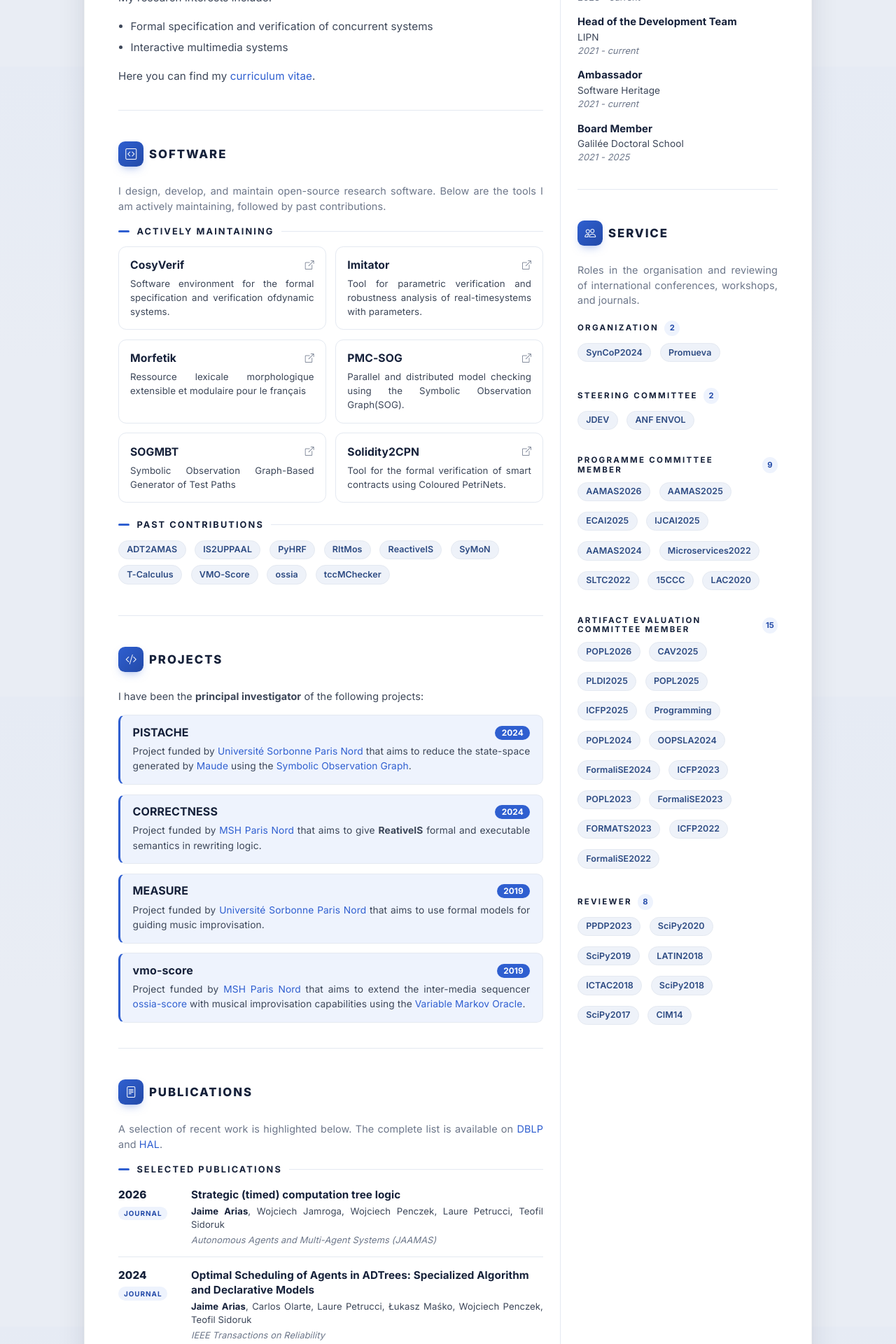
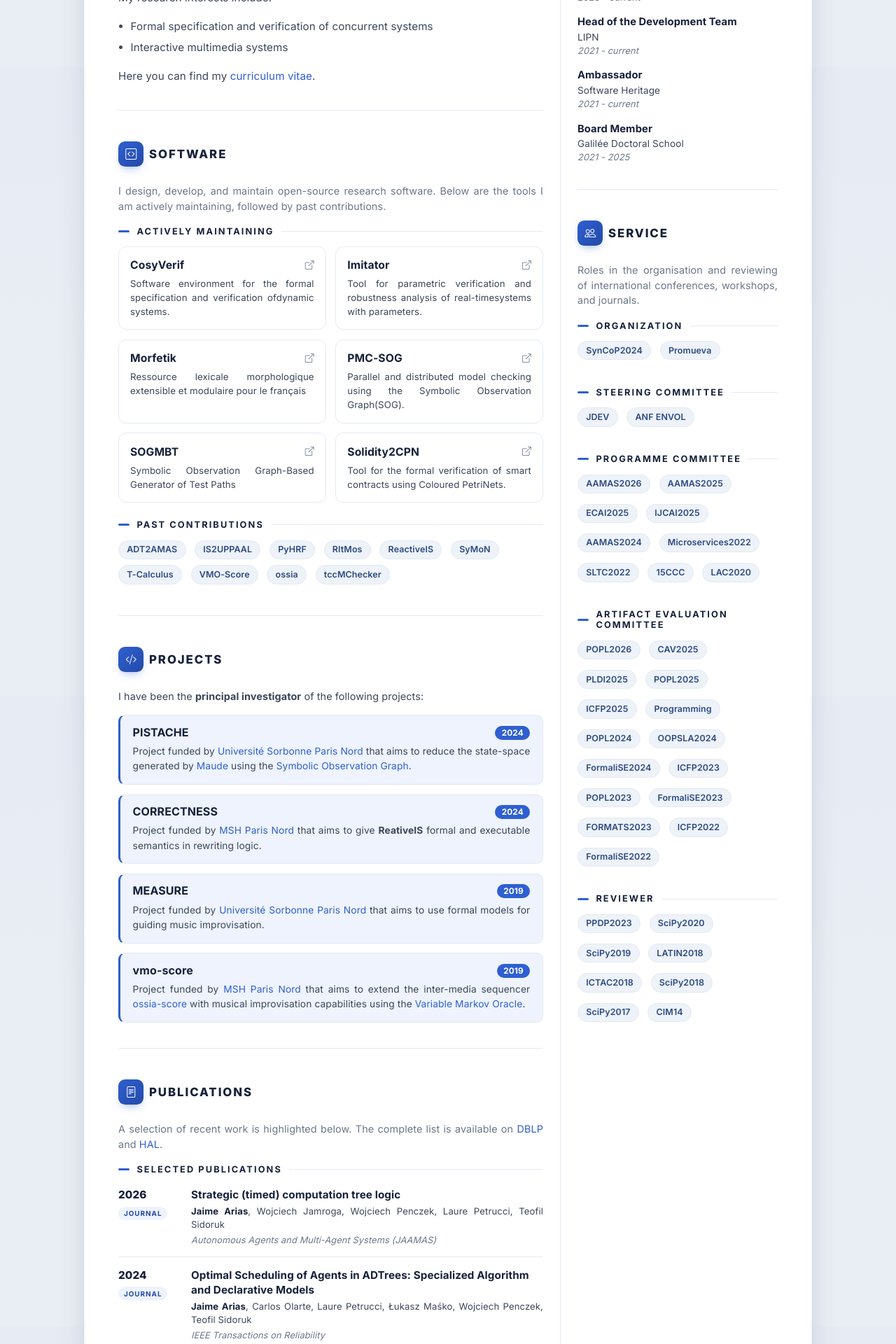
Before and after one commit to himito/himito.github.io, a Jekyll site: the page built from index.md, in a window 1280 px wide. Shown: the part 805-2725 px from the top of the page at 70% size. Built offline with Jekyll 4.4.1, drawn with Linux system fonts in a browser that asks for light colours; nearby versions of some CDN libraries; some web fonts are replaced; library files that are not in the unit come from our copies.

Commit message:
refactor service.yml and service.html for consistency; enhance subheading styles in custom.css for improved visibility

```diff
--- a/_data/service.yml
+++ b/_data/service.yml
@@ -18,7 +18,7 @@
       acronym: "ANF ENVOL"
       year: "2024"
       url: "https://indico.in2p3.fr/event/36333/"
-- title: "Programme Committee Member"
+- title: "Programme Committee"
   events:
     - title: 25th International Conference on Autonomous Agents and Multi-Agent Systems)
       acronym: AAMAS2026
@@ -57,7 +57,7 @@
       year: 2020
       url: https://lac2020.sciencesconf.org/resource/page/id/2.html
 
-- title: "Artifact Evaluation Committee Member"
+- title: "Artifact Evaluation Committee"
   events:
     - title: 53rd ACM SIGPLAN Symposium on Principles of Programming Languages
       acronym: POPL2026
--- a/_includes/service.html
+++ b/_includes/service.html
@@ -13,7 +13,6 @@
     <div class="service-group">
       <h4 class="resume-subheading service-group-heading">
         {{ item.title }}
-        <span class="service-count">{{ item.events | size }}</span>
       </h4>
       <ul class="list-inline service-chips mb-0">
         {% assign years = item.events | group_by: "year" %}
--- a/assets/css/custom.css
+++ b/assets/css/custom.css
@@ -291,9 +291,10 @@ hr {
 
 .software-past { margin-top: 0.25rem; }
 
-/* More prominent subheadings inside the Software and Publications sections */
+/* More prominent subheadings: Software, Publications and Service sections */
 .resume-software-section .resume-subheading,
-.resume-experience-section .resume-subheading {
+.resume-experience-section .resume-subheading,
+.resume-service-section .resume-subheading {
   display: flex;
   align-items: center;
   gap: 0.65rem;
@@ -302,7 +303,8 @@ hr {
   letter-spacing: 0.13rem;
 }
 .resume-software-section .resume-subheading::before,
-.resume-experience-section .resume-subheading::before {
+.resume-experience-section .resume-subheading::before,
+.resume-service-section .resume-subheading::before {
   content: "";
   flex: 0 0 auto;
   width: 16px;
@@ -311,7 +313,8 @@ hr {
   background: var(--accent);
 }
 .resume-software-section .resume-subheading::after,
-.resume-experience-section .resume-subheading::after {
+.resume-experience-section .resume-subheading::after,
+.resume-service-section .resume-subheading::after {
   content: "";
   flex: 1 1 auto;
   height: 1px;
@@ -433,29 +436,9 @@ hr {
 }
 
 /* --------------------------- Service --------------------------------- */
-.service-group { margin-bottom: 1.4rem; }
+.service-group { margin-bottom: 1.5rem; }
 .service-group:last-child { margin-bottom: 0; }
 
-.service-group-heading {
-  display: flex;
-  align-items: center;
-  gap: 0.5rem;
-  margin-bottom: 0.6rem;
-}
-.service-count {
-  display: inline-flex;
-  align-items: center;
-  justify-content: center;
-  min-width: 1.4rem;
-  height: 1.4rem;
-  padding: 0 0.4rem;
-  border-radius: 999px;
-  background: var(--accent-soft);
-  color: var(--accent-strong);
-  font-size: 0.7rem;
-  font-weight: 700;
-  letter-spacing: 0;
-}
 .service-chips .list-inline-item { margin-bottom: 0.4rem; }
 
 /* --------------------------- Timelines ------------------------------- */
```
